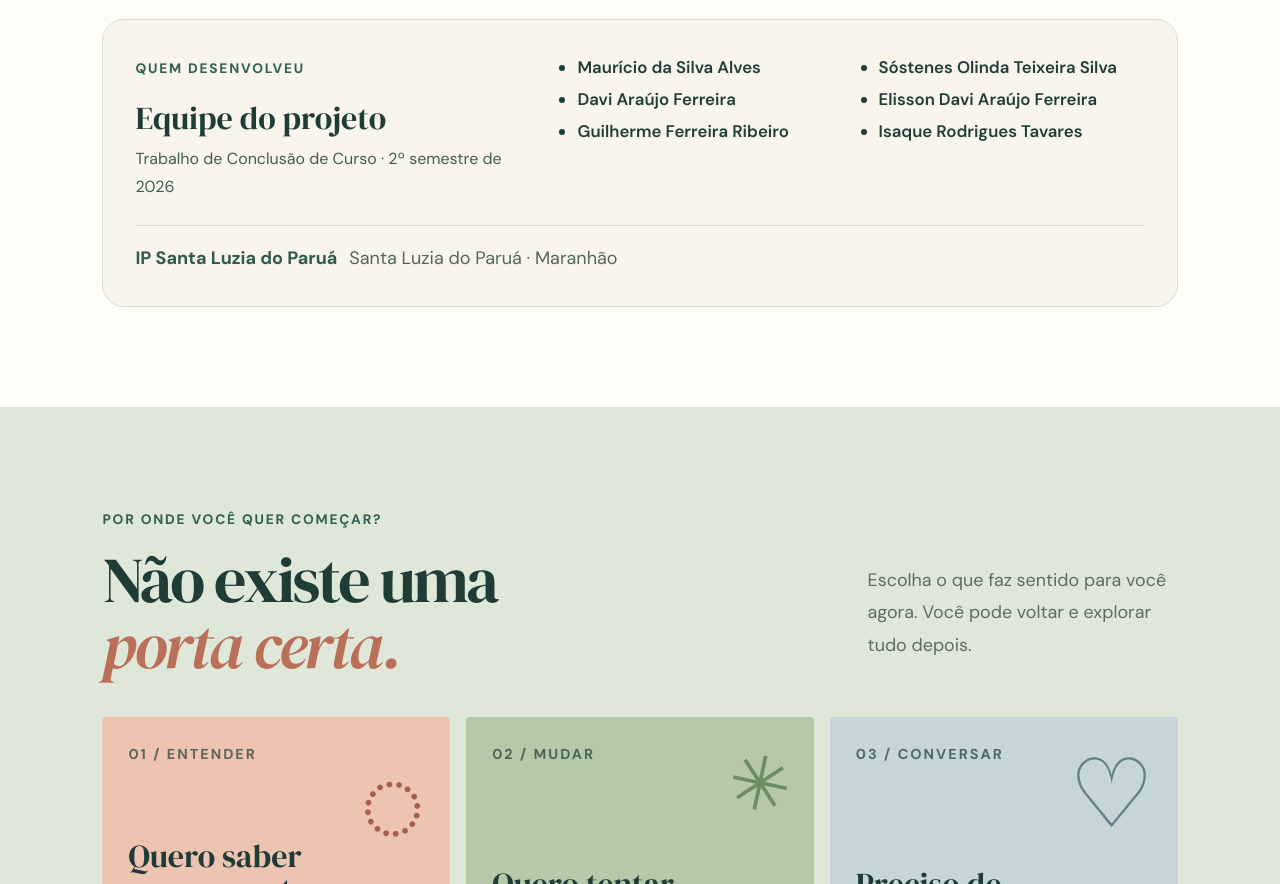
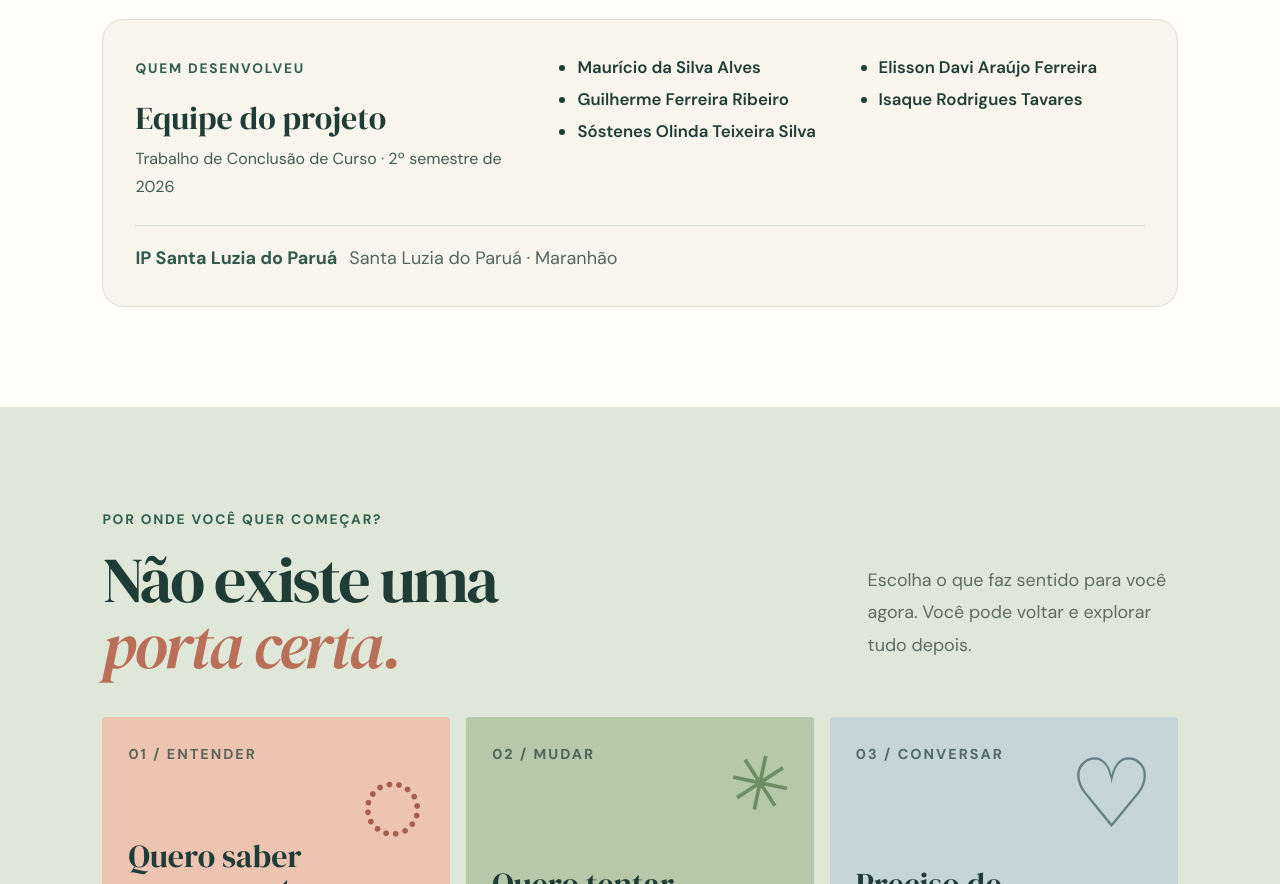
Before and after one commit to sostenes736-collab/Viva-livre, a plain HTML site: page index.html in a window 1280 px wide. Shown: the part 1752-2636 px from the top of the page. Drawn offline with Linux system fonts and the light colour scheme.

Commit message:
Update index.html

```diff
--- a/index.html
+++ b/index.html
@@ -67,7 +67,7 @@
         <div><span class="section-kicker">QUEM DESENVOLVEU</span><h3>Equipe do projeto</h3><p>Trabalho de Conclusão de Curso · 2º semestre de 2026</p></div>
         <ul class="team-list">
           <li>Maurício da Silva Alves</li>
-          <li>Davi Araújo Ferreira</li>
+
           <li>Guilherme Ferreira Ribeiro</li>
           <li>Sóstenes Olinda Teixeira Silva</li>
           <li>Elisson Davi Araújo Ferreira</li>
```
